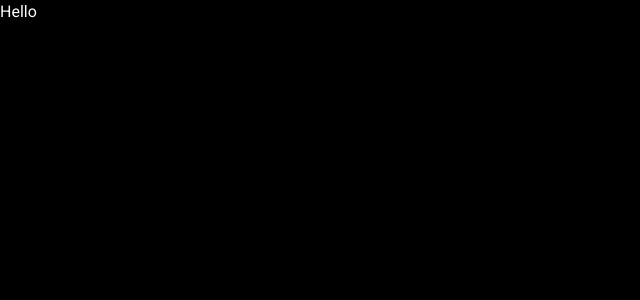
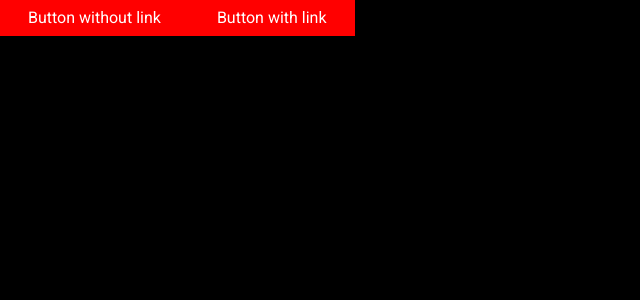
Before and after one commit to talismanchik/SmartCards, a React (Vite) app: page / in a window 1280 px wide. Shown: the top 300 px of the page, without its empty margins (0-640 px from the left). Built offline with nearby package versions, Linux system fonts and the light colour scheme.

Commit message:
create: Button component

```diff
--- a/package.json
+++ b/package.json
@@ -14,6 +14,7 @@
   },
   "dependencies": {
     "@fontsource/roboto": "^5.0.8",
+    "clsx": "^2.1.0",
     "react": "^18.2.0",
     "react-dom": "^18.2.0"
   },
--- a/src/App.tsx
+++ b/src/App.tsx
@@ -1,3 +1,12 @@
+import { Button } from '@/components/ui/button'
+
 export function App() {
-  return <div>Hello</div>
+  return (
+    <div>
+      <Button>Button without link</Button>
+      <Button as={'a'} href={''}>
+        Button with link
+      </Button>
+    </div>
+  )
 }
--- /dev/null
+++ b/src/components/ui/button/button.module.scss
@@ -0,0 +1,35 @@
+.button {
+  all: unset;
+
+  cursor: pointer;
+
+  display: inline-flex;
+  align-items: center;
+  justify-content: center;
+
+  padding: 6px 28px;
+
+  &:focus-visible {
+    outline: 2px solid var(--color-info-500);
+  }
+}
+
+.primary {
+  background-color: red;
+}
+
+.secondary {
+  background-color: green;
+}
+
+.tertiary {
+  background-color: blue;
+}
+
+.link {
+  background-color: yellow;
+}
+
+.fullWidth {
+  width: 100%;
+}
--- /dev/null
+++ b/src/components/ui/button/button.tsx
@@ -0,0 +1,22 @@
+import { ComponentPropsWithoutRef, ElementType } from 'react'
+
+import clsx from 'clsx'
+
+import s from './button.module.scss'
+
+type Props<T extends ElementType = 'button'> = {
+  as?: T
+  className?: string
+  fullWidth?: boolean
+  variant?: 'link' | 'primary' | 'secondary' | 'tertiary'
+} & ComponentPropsWithoutRef<T>
+
+export const Button = <T extends ElementType = 'button'>(props: Props<T>) => {
+  const { as: Component = 'button', className, fullWidth, variant = 'primary', ...rest } = props
+
+  const classNames = {
+    component: clsx(s.button, s[variant], fullWidth && s.fullWidth, className),
+  }
+
+  return <Component className={classNames.component} {...rest} />
+}
--- /dev/null
+++ b/src/components/ui/button/index.ts
@@ -0,0 +1 @@
+export * from './button'
```
Also changed, not shown: 2 other files (tests, documents, lock files or other folders).
